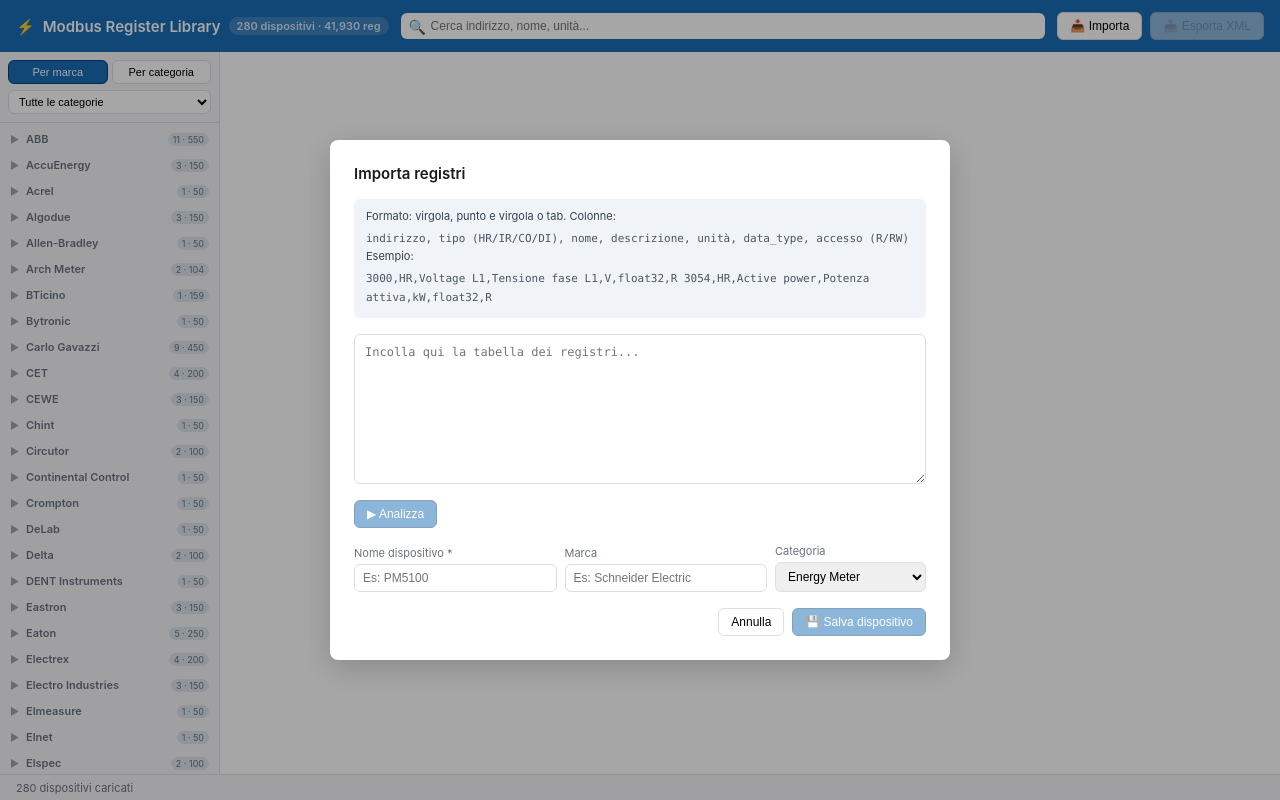
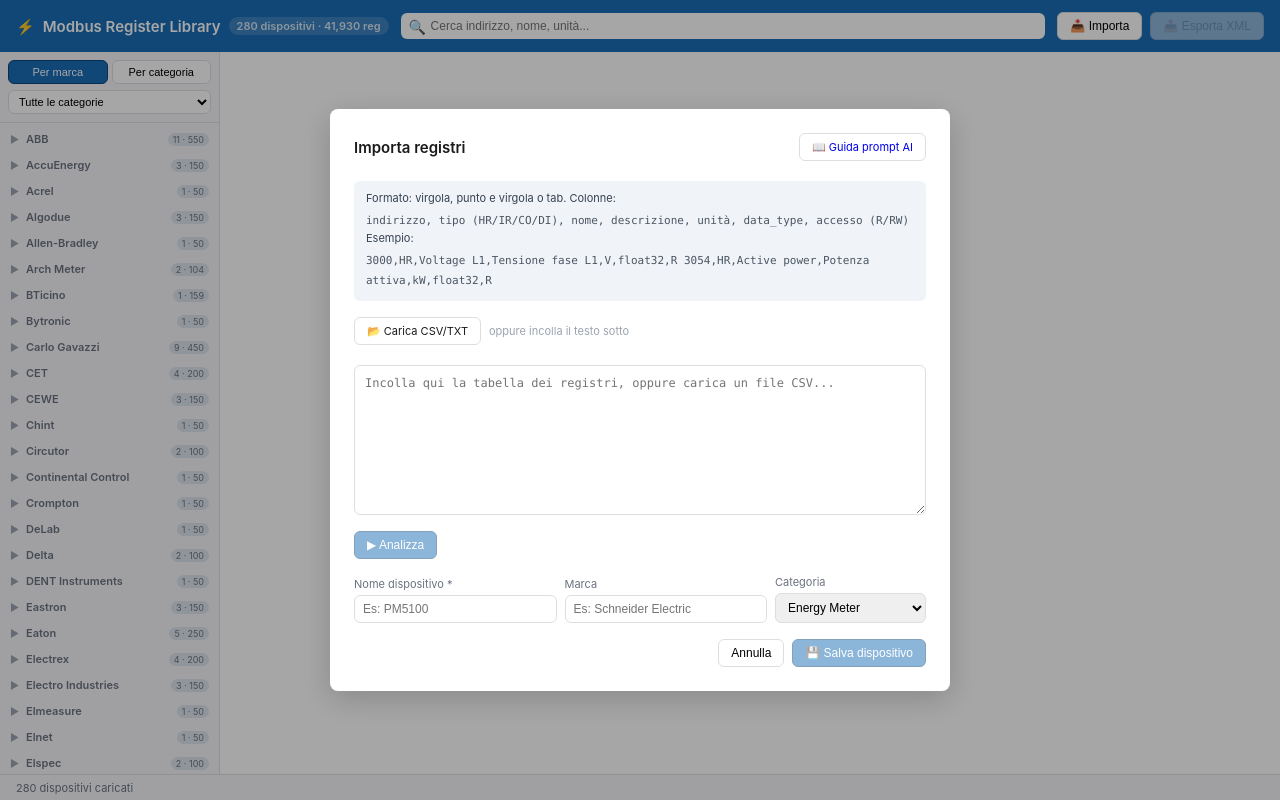
Before and after one commit to trust-the-log/modbus-library, a React (Vite) app: page / in a window 1280 px wide. Both pictures are taken after a click on the button "📥 Importa". Built offline with nearby package versions, Linux system fonts and the light colour scheme.

Commit message:
Add CSV file upload and AI guide button to import panel

```diff
--- a/src/App.jsx
+++ b/src/App.jsx
@@ -41,19 +41,41 @@ function ImportPanel({ onSave, onClose }) {
     onClose();
   };
 
+  const onFileChange = e => {
+    const file = e.target.files[0];
+    if (!file) return;
+    const reader = new FileReader();
+    reader.onload = ev => { setText(ev.target.result); setParsed(null); setError(''); };
+    reader.readAsText(file);
+    e.target.value = '';
+  };
+
   const cats = ['Energy Meter','Solar Inverter','PLC','Variable Speed Drive','Generator','HVAC Controller','Building Automation','Gateway/RTU','Other'];
 
   return (
     <div className="panel-overlay" onClick={e => e.target===e.currentTarget && onClose()}>
       <div className="panel">
-        <h2>Importa registri</h2>
+        <div style={{display:'flex',alignItems:'center',justifyContent:'space-between',marginBottom:4}}>
+          <h2>Importa registri</h2>
+          <a href={`${BASE}guide.pdf`} target="_blank" rel="noreferrer" className="btn"
+            style={{fontSize:11,display:'flex',alignItems:'center',gap:5,textDecoration:'none'}}>
+            📖 Guida prompt AI
+          </a>
+        </div>
         <div className="hint-box">
           Formato: virgola, punto e virgola o tab. Colonne:
           <code>indirizzo, tipo (HR/IR/CO/DI), nome, descrizione, unità, data_type, accesso (R/RW)</code>
           Esempio:
           <code>3000,HR,Voltage L1,Tensione fase L1,V,float32,R{'\n'}3054,HR,Active power,Potenza attiva,kW,float32,R</code>
         </div>
-        <textarea value={text} onChange={e=>{setText(e.target.value);setParsed(null);setError('');}} placeholder="Incolla qui la tabella dei registri..." />
+        <div style={{display:'flex',gap:8,alignItems:'center',marginBottom:4}}>
+          <label className="btn" style={{cursor:'pointer',fontSize:11,margin:0}}>
+            📂 Carica CSV/TXT
+            <input type="file" accept=".csv,.txt,.tsv" style={{display:'none'}} onChange={onFileChange}/>
+          </label>
+          <span style={{fontSize:11,color:'var(--text-3)'}}>oppure incolla il testo sotto</span>
+        </div>
+        <textarea value={text} onChange={e=>{setText(e.target.value);setParsed(null);setError('');}} placeholder="Incolla qui la tabella dei registri, oppure carica un file CSV..." />
         <div style={{display:'flex',gap:8,alignItems:'center'}}>
           <button className="btn btn-primary" onClick={doParse} disabled={!text.trim()}>▶ Analizza</button>
           {parsed && <span className="parse-result">✓ {parsed.length} registri trovati</span>}
```
